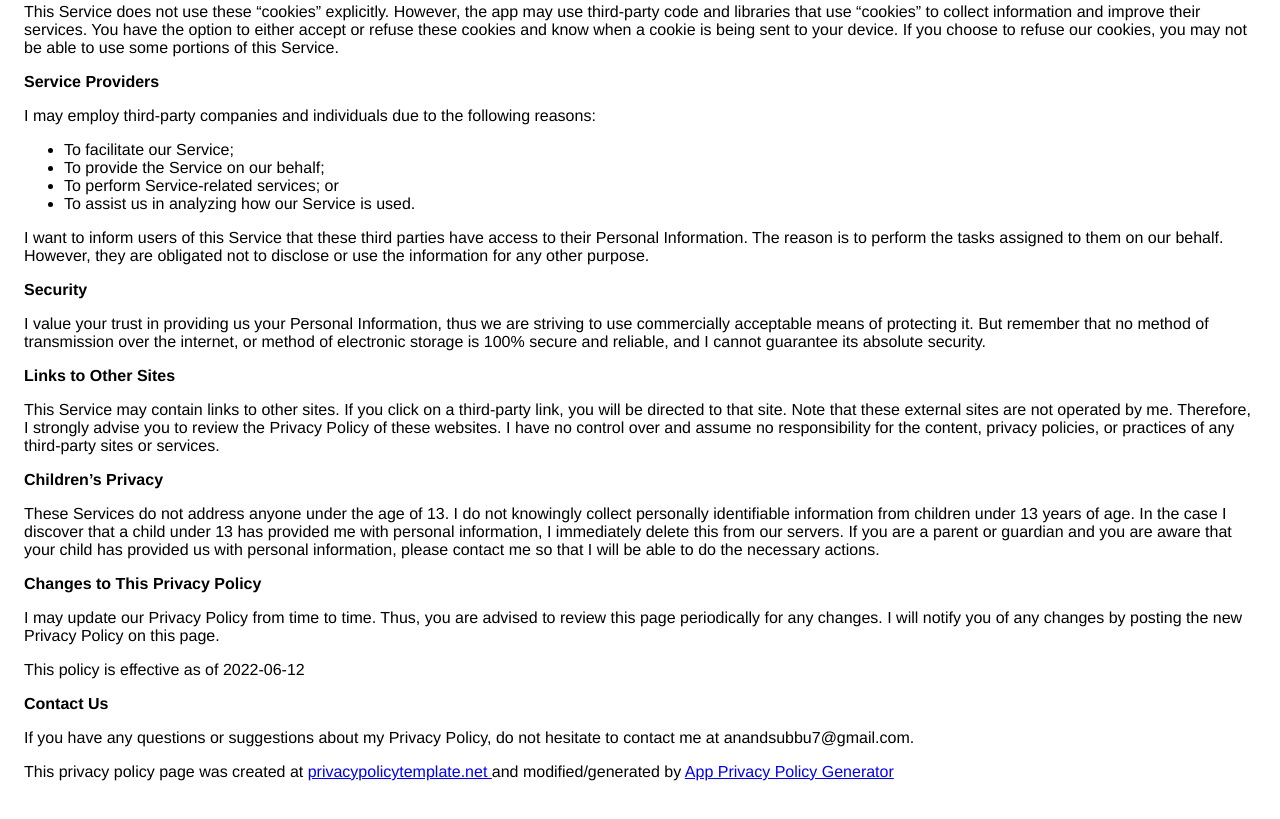
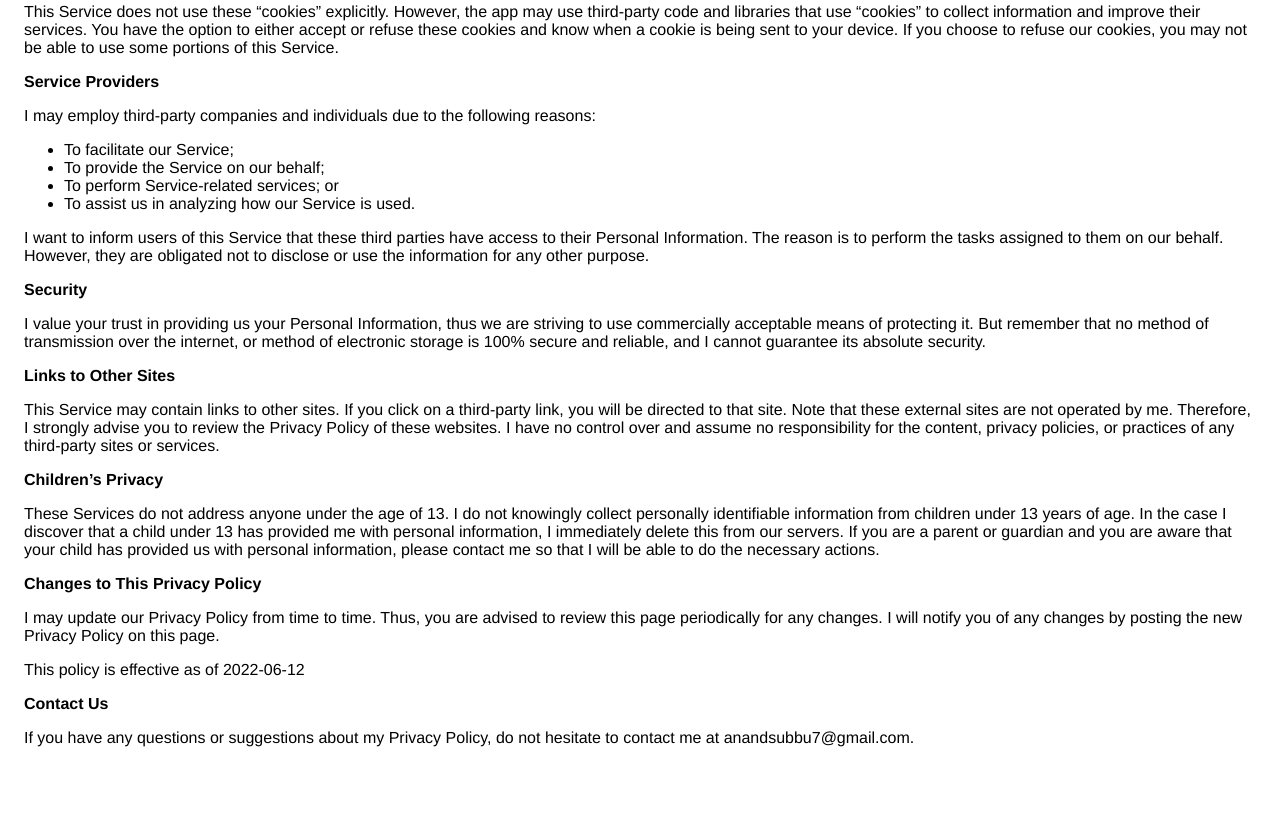
Before and after one commit to anandsubbu007/anandsubbu.github.io, a plain HTML site: page Expence Generator/privacy_policy/index.html in a window 1280 px wide. Shown: the part 623-1442 px from the top of the page. After the commit the page ends 1410 px from the top, so only its background shows below. Drawn offline with Linux system fonts and the light colour scheme.

Commit message:
Path Updated

```diff
--- a/Expence Generator/privacy_policy/index.html
+++ b/Expence Generator/privacy_policy/index.html
@@ -104,6 +104,5 @@
                 </p> <p>This policy is effective as of 2022-06-12</p> <p><strong>Contact Us</strong></p> <p>
                   If you have any questions or suggestions about my
                   Privacy Policy, do not hesitate to contact me at anandsubbu7@gmail.com.
-                </p> <p>This privacy policy page was created at <a href="https://privacypolicytemplate.net" target="_blank" rel="noopener noreferrer">privacypolicytemplate.net </a>and modified/generated by <a href="https://app-privacy-policy-generator.nisrulz.com/" target="_blank" rel="noopener noreferrer">App Privacy Policy Generator</a></p>
     </body>
     </html>
```
Also changed, not shown: App Direct/Privacy Policy/index.html (renamed from App Direct/index.html).
